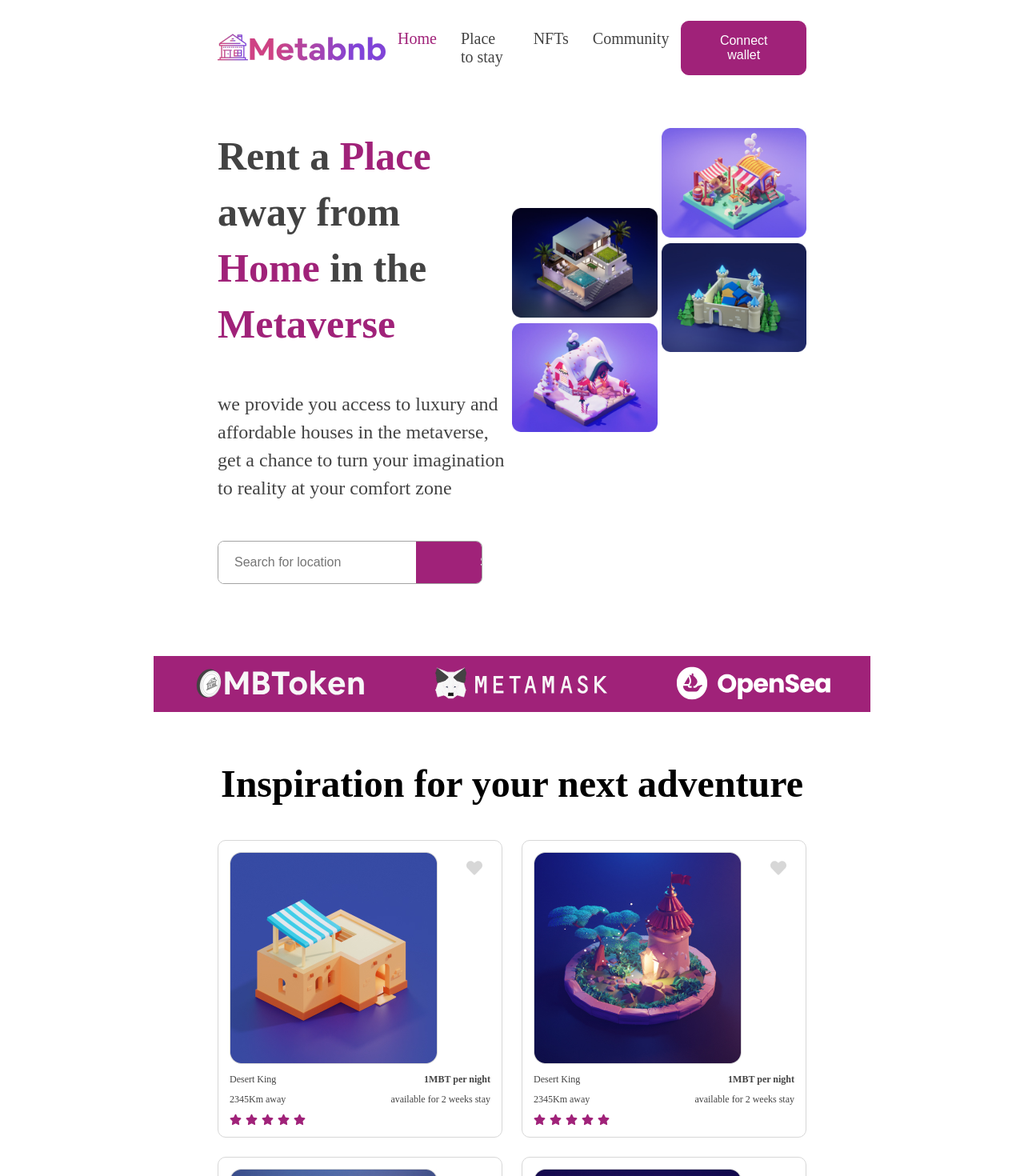
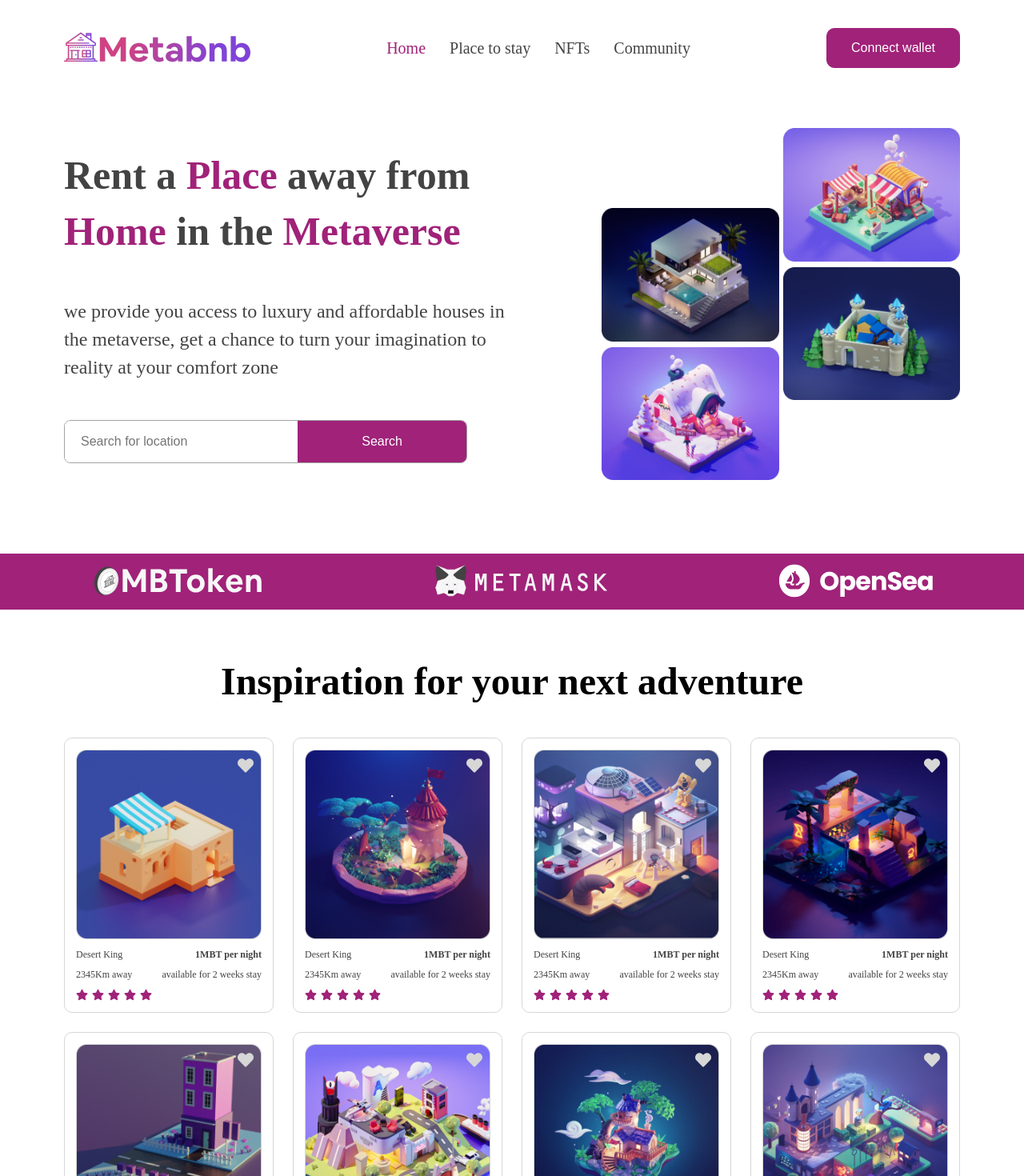
Before and after one commit to ejim11/metabnb-app, a React (Create React App) app: page / in a window 1280 px wide. Shown: the top 1470 px of the page at 80% size. Built offline with nearby package versions, Linux system fonts and the light colour scheme; a web font is replaced by a local one.

Commit message:
style: restyling of the modal comp

```diff
--- a/src/App.scss
+++ b/src/App.scss
@@ -1,4 +1,5 @@
 @import "./scss/base";
+@import "./scss/mixin";
 
 // general styling
 
@@ -12,7 +13,16 @@
 
 html {
   box-sizing: border-box;
-  font-size: 62.5%; //1rem = 10px
+
+  font-size: 87.5%; //1rem = 14px}
+
+  @include respond(laptop) {
+    font-size: 75%; //1rem = 12px}
+  }
+
+  @include respond(laptop) {
+    font-size: 62.5%; //1rem = 10px}
+  }
 }
 
 body {
@@ -29,6 +39,11 @@ input {
 
 .App {
   position: relative;
-  width: 70%;
+  width: 80%;
   margin: 0 auto;
+
+
+  @include respond(laptop) {
+    width: 100%;
+  }
 }
--- a/src/components/HomeComp/FirstSection/FirstSection.module.scss
+++ b/src/components/HomeComp/FirstSection/FirstSection.module.scss
@@ -58,13 +58,28 @@
 
     &-2 {
         display: flex;
+        width: 40%;
 
         & .grp-img-1 {
             margin: 10rem .5rem 0 0;
         }
 
+        & .grp-img-1,
+        .grp-img-2 {
+            width: 50%;
+        }
+
         & .img-1 {
             margin-bottom: .5rem;
         }
+
+        & .img-1,
+        .img-2 {
+            width: 100%;
+        }
+
+        & img {
+            width: 100%;
+        }
     }
 }
--- a/src/components/HomeComp/ThirdSection/ThirdSection.module.scss
+++ b/src/components/HomeComp/ThirdSection/ThirdSection.module.scss
@@ -38,5 +38,9 @@
     &-2 {
         width: 50%;
         padding: 4rem 0;
+
+        & img {
+            width: 100%;
+        }
     }
 }
--- a/src/components/UI/ImgItemBox/ImgItemBox.module.scss
+++ b/src/components/UI/ImgItemBox/ImgItemBox.module.scss
@@ -8,6 +8,11 @@
 
     & .img-container {
         position: relative;
+        width: 100%;
+
+        & img {
+            width: 100%;
+        }
 
         & .icon {
             position: absolute;
--- a/src/components/UI/Modal/Modal.module.scss
+++ b/src/components/UI/Modal/Modal.module.scss
@@ -1,13 +1,22 @@
+@import "../../../scss/mixin";
+
 .modal {
     position: fixed;
-    width: 100%;
+    width: 80%;
+    margin: 0 auto;
     height: 100vh;
     background-color: #4040404D;
     top: 0;
+    right: 5rem;
+    left: 0;
     z-index: 5;
     display: flex;
     align-items: center;
     justify-content: center;
     transition: all .2s ease-in;
     cursor: pointer;
+
+    @include respond(laptop) {
+        width: 100%;
+    }
 }
```
